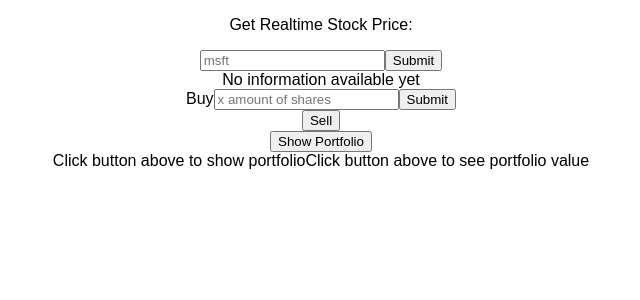
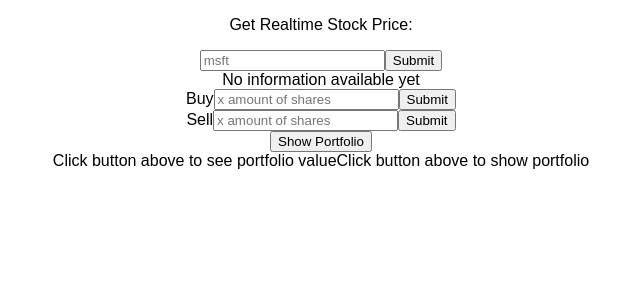
Before and after one commit to pvanny1124/midas-prototype, a React (Create React App) app: page / in a window 1280 px wide. Shown: the top 300 px of the page, without its empty margins (319-959 px from the left). Built offline with nearby package versions, Linux system fonts and the light colour scheme; no server answers.

Commit message:
implement sell feature

```diff
--- a/src/App.js
+++ b/src/App.js
@@ -8,30 +8,11 @@ var io = require('socket.io-client');
 
 const socket = io();
 
-// class User {
-//   constructor(name, age, username, jobTitle, country){
-//     this.username = username;
-//     this.name = name;
-//     this.watchlist = [];
-//     this.cash = 10000;
-//     this.portfolio = [];
-//     this.portfolioValue = 10000;
-//     this.country = "";
-//     this.transactionHistory = [{}];
-//     this.jobTitle = jobTitle;
-//     this.userId = 0;
-//     this.country = country;
-//     this.friends = [{}];
-//   }
-// }
-
-
-
 //StockPrice renders the stockprice
 class StockPrice extends Component {
   render() {
     return (
-      <li>{this.props.stockPrice}</li>
+      <li>{"$" + this.props.stockPrice}</li>
     );
   }
 }
@@ -59,7 +40,7 @@ class ShowCashValue extends Component {
     var cashValue = this.props.cashValue;
     return (
       <div>
-        <span>{cashValue}</span>
+        <span>{"Cash on account: " + "$" + Math.round(100*cashValue)/100}</span>
       </div>
     );
   }
@@ -76,22 +57,21 @@ class App extends Component {
         amountOfShares: 0,
         showPortfolio: false,
         buyFailed: false,
+        sellFailed: false,
         user: {}
       }
   }
 
-  //This runs automatically when the App component is mounted
-  //componentDidMount just sets up our connection to socketio again through our socket
-  //And we set the response in state to the new data that was emitted from the server
-
   handleBuy(event){
       event.preventDefault();
 
-      var { response, ticker, amountOfShares, user } = this.state;
+      var { response, ticker, amountOfShares, user, value} = this.state;
       const { endpoint } = this.state;
       const socket = io(endpoint);
 
       var totalCostOfShares = response * amountOfShares;
+
+      if(value == "" || amountOfShares == "") return;
 
       //if user has no shares
       if(isEmpty(user.portfolio)){
@@ -142,8 +122,53 @@ class App extends Component {
 
   }
 
-  handleBuyChange(event){
-      //need to do this to access event.target.value through handleBuy
+  handleSell(event){
+      event.preventDefault();
+
+      var { response, ticker, amountOfShares, user, sellResponse, value } = this.state;
+      const { endpoint } = this.state;
+      const socket = io(endpoint);
+
+      if(value == "" || amountOfShares == "") return;
+
+      getStockPrice(ticker)
+        .then((price) => {
+          if(isEmpty(user.portfolio)){
+            this.setState({sellFailed: true});
+          } else {
+                    //check if the user has the stock, and has more than or equal to x amount of shares to sell
+                   for(let stock of user.portfolio){
+                          if(stock.ticker == ticker){
+                              if(stock.shares >= parseInt(amountOfShares)){
+
+                                  //remove x amount of shares from ticker object in portfolio
+                                  stock.shares = parseInt(stock.shares) - parseInt(amountOfShares);
+
+
+                                  //add price x amount of shares to cash
+                                  user.cash = user.cash + (parseInt(amountOfShares) * parseInt(price));
+
+                                  //Update user Portfolio on backend and on client
+                                  updateUserPortfolio(user)
+                                      .catch((err) => {console.log(err)});
+                                  this.setState({user: user, sellFailed: false});
+                                  break;
+                              } else {
+                                //if not enough shares,
+                                this.setState({sellFailed: true});
+                              }
+                          }
+                    }
+
+        }
+
+        });
+
+
+  }
+
+  handleBuyAndSellChange(event){
+      //need to do this to access event.target.value through handleBuy/handleSell
       this.setState({amountOfShares: event.target.value});
   }
 
@@ -153,29 +178,38 @@ class App extends Component {
   }
 
   handleChange(event){
-      this.setState({
-        value: event.target.value.toLowerCase()
-      });
-      console.log(event.target.value);
+      var newValue = event.target.value.toLowerCase();
+
+      if(newValue == "") {
+        this.setState({value: newValue, response: false})
+      } else {
+        this.setState({value: newValue});
+      }
   }
 
   handleSubmit(event) {
     event.preventDefault(); //prevent the form from opening another window
+
+    //socket config
     const { endpoint } = this.state;
     const socket = io(endpoint);
+
+    //if value in input is empty...
+    if(this.state.value == "") this.setState({value: "", response: false});
+
+    //get instant quote and update state
     socket.emit('get quote', this.state.value); //works
     socket.on("stock price", data => this.setState({ ticker: this.state.value, response: data }));
   }
 
+  //Store dummy user once the component first renders using the built in componentWillMount() react function.
   componentWillMount(){
         fetch("/api/user")
                 .then((response) => {
-                    console.log(response)
                     return response.json();
                 })
                 .then((user) => {
                     this.setState({user: user});
-                    console.log(user);
                 })
                 .catch((err) => {
                   console.log(err);
@@ -188,9 +222,9 @@ class App extends Component {
     //directly store the response value in a response variable.
     //This is what we'll pass in the <StockPrice> component
 
-    var { response, showPortfolio, buyFailed, user } = this.state;
-    console.log("portfolio response " + showPortfolio);
-    console.log("Value before rendering" + response);
+    var { response, showPortfolio, buyFailed, sellFailed, user } = this.state;
+    // console.log("portfolio response " + showPortfolio);
+    // console.log("Value before rendering" + response);
 
     return (
       <div className="App">
@@ -206,19 +240,27 @@ class App extends Component {
           {/*Buy/Sell buttons*/}
           <form onSubmit={(event) => this.handleBuy(event)}>
             <label for="buy">Buy</label>
-            <input type="text" placeholder="x amount of shares" onChange={(event) => this.handleBuyChange(event)}/>
+            <input type="text" placeholder="x amount of shares" onChange={(event) => this.handleBuyAndSellChange(event)}/>
             <input type="submit" value="Submit" />
           </form>
 
           {buyFailed ? <div><span>Buy unsuccessful. Not enough cash.</span></div> : <span></span>}
-          <button onClick={() => this.handleSell}> Sell </button>
+
+          <form onSubmit={(event) => this.handleSell(event)}>
+             <label for="buy">Sell</label>
+             <input type="text" placeholder="x amount of shares" onChange={(event) => this.handleBuyAndSellChange(event)}/>
+             <input type="submit" value="Submit" />
+          </form>
+
+          {sellFailed ? <div><span>Sell unsuccessful. Not enough shares to sell</span></div> : <span></span>}
 
           <form onSubmit={(event) => this.handleShowPortfolio(event)}>
             <input type="submit" value="Show Portfolio" />
           </form>
 
+          {showPortfolio ? <ShowCashValue cashValue={user.cash} /> : <span>Click button above to see portfolio value</span>}
           {showPortfolio ? <ShowPortfolio portfolio={user.portfolio}/> : <span>Click button above to show portfolio</span>}
-          {showPortfolio ? <ShowCashValue cashValue={user.cash} /> : <span>Click button above to see portfolio value</span>}
+
       </div>
     );
   }
@@ -245,4 +287,15 @@ async function updateUserPortfolio(user) {
       })
 }
 
+
+function getStockPrice(ticker){
+  return fetch(`https://api.iextrading.com/1.0/stock/${ticker}/price`)
+      .then((response) => {
+          return response.json()
+      })
+      .then((data) => {
+          return data;
+      })
+}
+
 export default App;
```
Also changed, not shown: src/server.js (+9 -2 lines).
